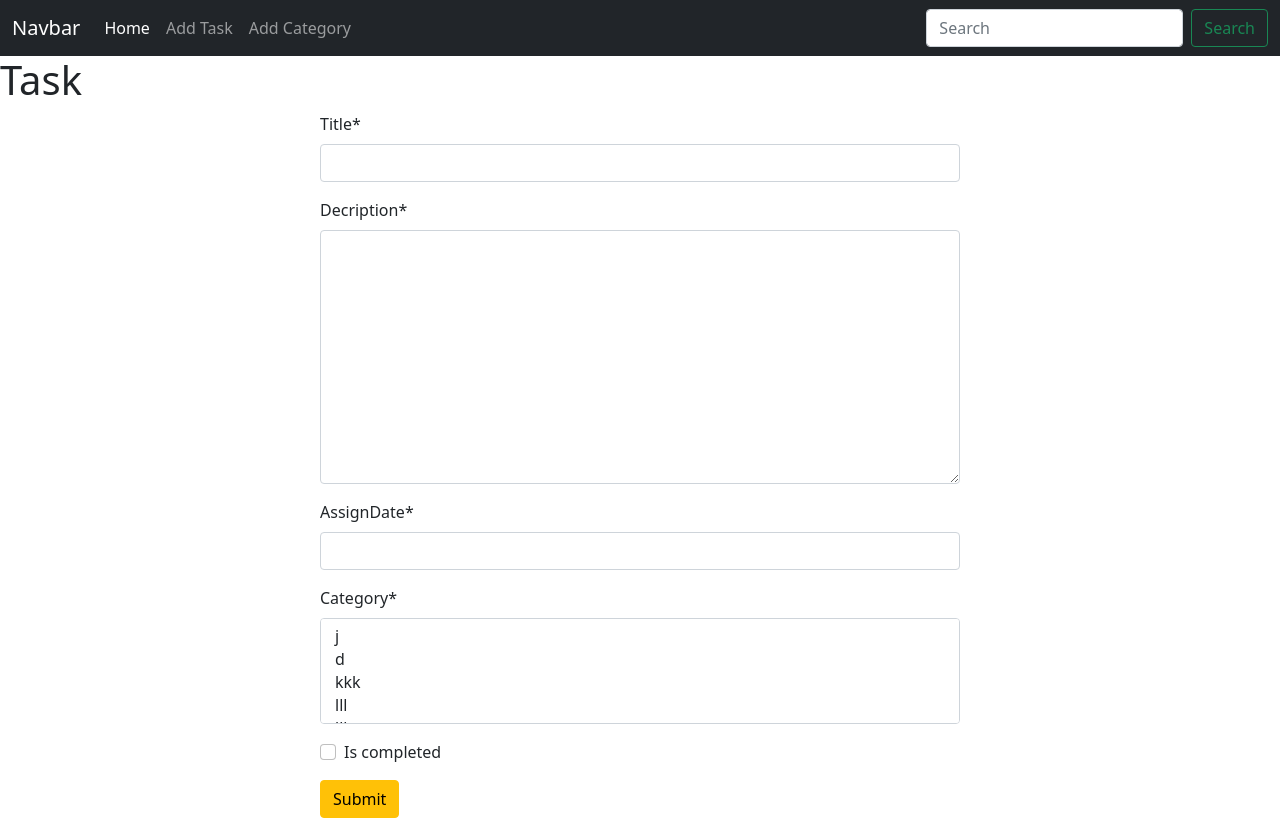
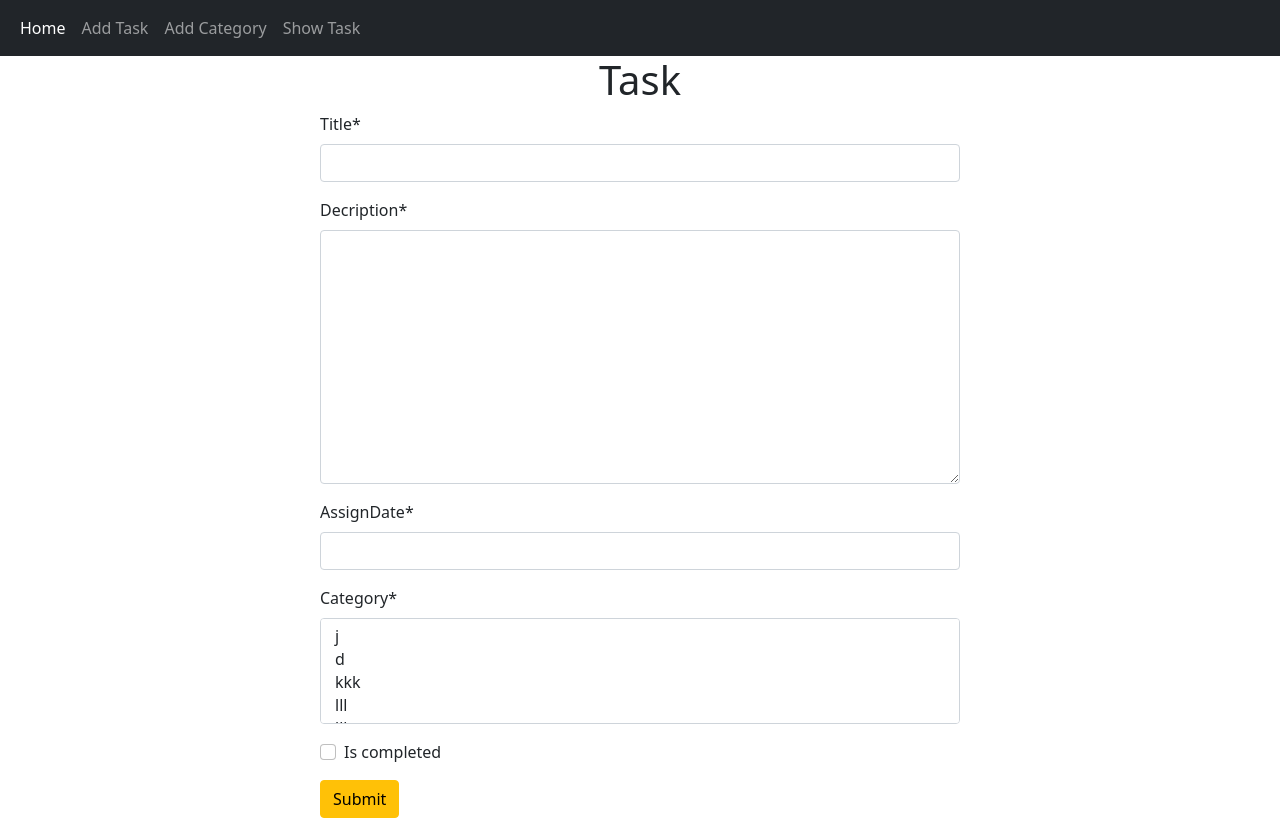
Before and after one commit to smtariqulislam/task_management_python, a Django app: page /task/add/ in a window 1280 px wide. Run offline with Django 5.2, Linux system fonts and the light colour scheme; data comes from the database, SQL or seed files in the repository; some libraries are stand-ins or nearby versions.

Commit message:
full complete

```diff
--- a/taskCategory/templates/add_category.html
+++ b/taskCategory/templates/add_category.html
@@ -1,6 +1,6 @@
 {% extends 'base.html' %} {% load crispy_forms_tags%} {% block content%}
 
-<h1>Category</h1>
+<h1 class="text-center">Category</h1>
 
 <form style="width: 50%; margin: auto" method="post">
   {% csrf_token %} {{form | crispy}}
--- a/taskModel/templates/add_task.html
+++ b/taskModel/templates/add_task.html
@@ -1,6 +1,6 @@
 {% extends 'base.html' %} {% load crispy_forms_tags%} {% block content%}
 
-<h1>Task</h1>
+<h1 class="text-center">Task</h1>
 
 <form style="width: 50%; margin: auto" method="post">
   {% csrf_token %} {{form | crispy}}
--- a/templates/base.html
+++ b/templates/base.html
@@ -18,7 +18,7 @@
   <body>
     <nav class="navbar navbar-expand-lg navbar-dark bg-dark">
       <div class="container-fluid">
-        <a class="navbar-brand" href="#">Navbar</a>
+        {% comment %} <a class="navbar-brand" href="{%url 'homepage'%}"></a> {% endcomment %}
         <button
           class="navbar-toggler"
           type="button"
@@ -48,18 +48,11 @@
             <li class="nav-item">
               <a class="nav-link" href="{%url 'add_category'%}">Add Category</a>
             </li>
+            <li class="nav-item">
+              <a class="nav-link" href="{%url 'homepage'%}">Show Task</a>
+            </li>
           </ul>
-          <form class="d-flex">
-            <input
-              class="form-control me-2"
-              type="search"
-              placeholder="Search"
-              aria-label="Search"
-            />
-            <button class="btn btn-outline-success" type="submit">
-              Search
-            </button>
-          </form>
+
         </div>
       </div>
     </nav>
```
